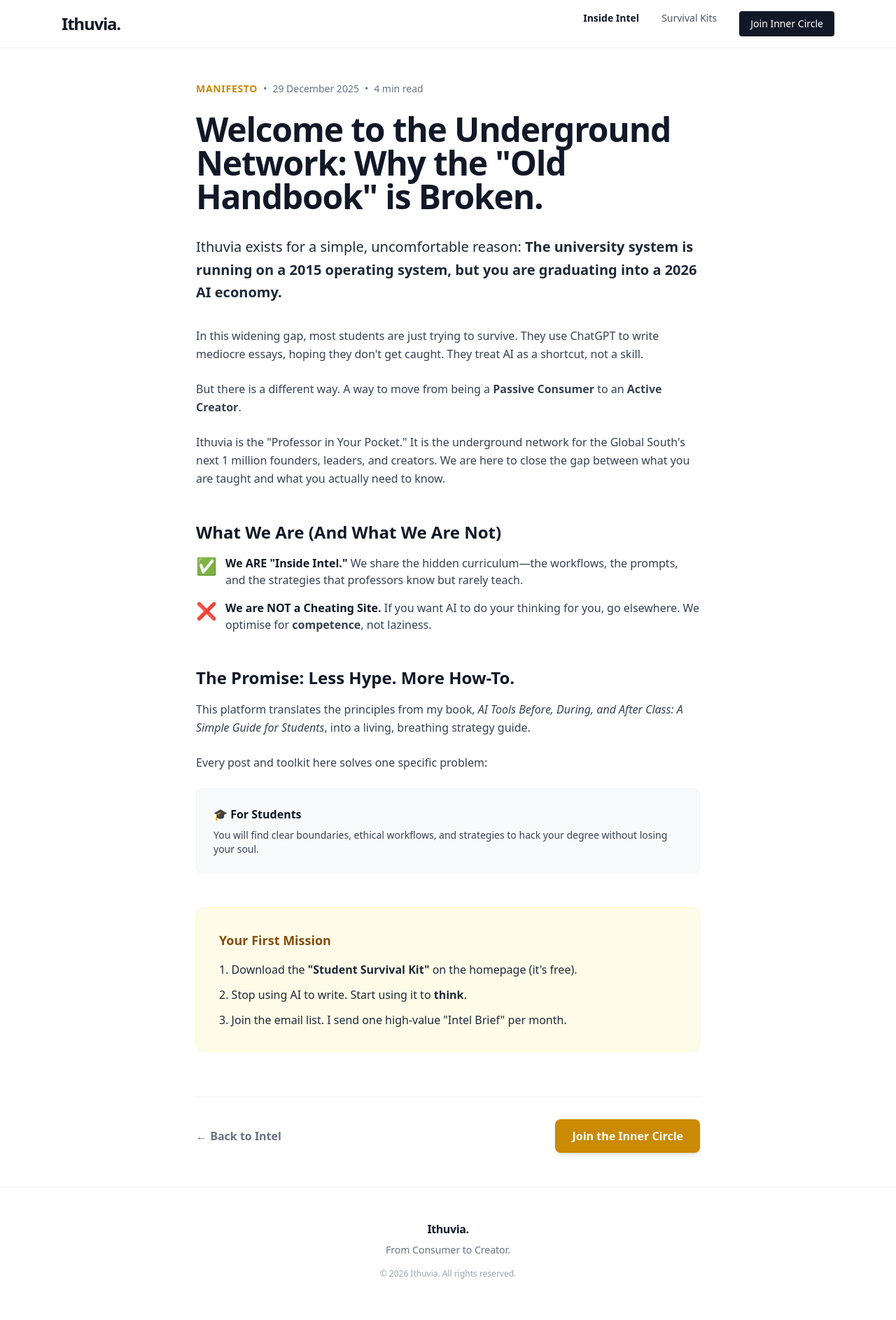
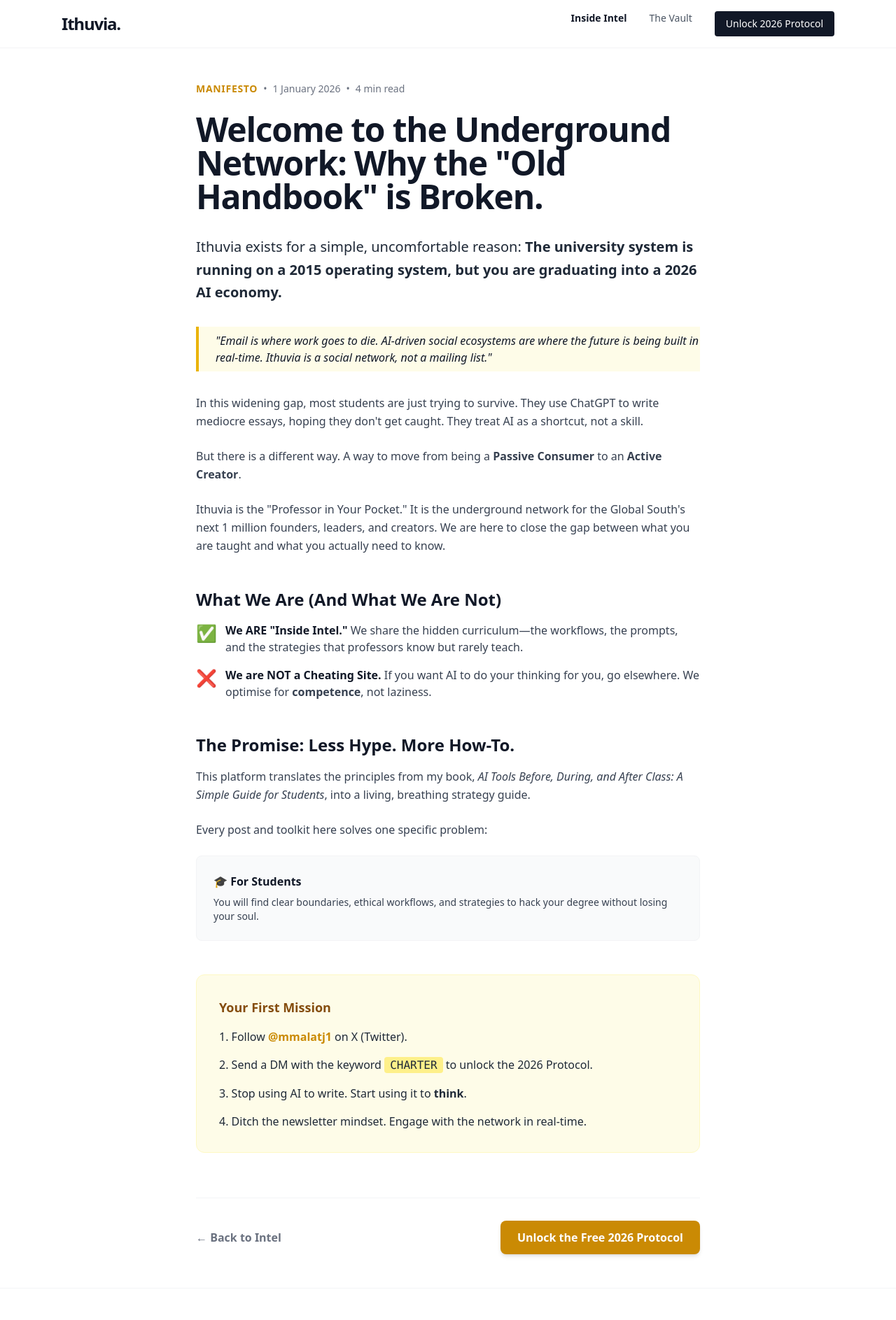
Before and after one commit to malatm1/Ithuvia, a plain HTML site: page blog/posts/00-welcome.html in a window 1280 px wide. Shown: the top 1887 px of the page at 70% size. Drawn offline with nearby package versions, Linux system fonts and the light colour scheme.

Commit message:
Update 00-welcome.html

```diff
--- a/blog/posts/00-welcome.html
+++ b/blog/posts/00-welcome.html
@@ -32,10 +32,10 @@
 
       <nav class="hidden md:flex space-x-8 text-sm font-medium">
         <a href="/blog/" class="text-gray-900 font-bold hover:text-yellow-600 transition">Inside Intel</a>
-        <a href="/#toolkits" class="text-gray-600 hover:text-yellow-600 transition">Survival Kits</a>
-        <a href="/#signup" class="px-4 py-2 bg-gray-900 text-white rounded hover:bg-gray-800 transition">Join Inner Circle</a>
+        <a href="/#vault" class="text-gray-600 hover:text-yellow-600 transition">The Vault</a>
+        <a href="/#vault" class="px-4 py-2 bg-gray-900 text-white rounded hover:bg-gray-800 transition">Unlock 2026 Protocol</a>
       </nav>
-      <a href="/#signup" class="md:hidden text-sm font-bold text-yellow-600">Join</a>
+      <a href="/#vault" class="md:hidden text-sm font-bold text-yellow-600">Join</a>
     </div>
   </header>
 
@@ -44,7 +44,7 @@
     <div class="flex items-center space-x-2 text-sm text-gray-500 mb-6">
       <span class="font-bold text-yellow-600 uppercase tracking-wider">Manifesto</span>
       <span>•</span>
-      <span>29 December 2025</span>
+      <span>1 January 2026</span>
       <span>•</span>
       <span>4 min read</span>
     </div>
@@ -57,6 +57,10 @@
       <p class="text-xl leading-relaxed mb-8 text-gray-800 font-medium">
         Ithuvia exists for a simple, uncomfortable reason: <strong>The university system is running on a 2015 operating system, but you are graduating into a 2026 AI economy.</strong>
       </p>
+
+      <blockquote class="border-l-4 border-yellow-500 pl-6 py-2 mb-8 bg-yellow-50 italic font-medium text-gray-900">
+        "Email is where work goes to die. AI-driven social ecosystems are where the future is being built in real-time. Ithuvia is a social network, not a mailing list."
+      </blockquote>
 
       <p class="leading-relaxed mb-6">
         In this widening gap, most students are just trying to survive. They use ChatGPT to write mediocre essays, hoping they don't get caught. They treat AI as a shortcut, not a skill.
@@ -98,18 +102,19 @@
 
       <div class="bg-yellow-50 border border-yellow-100 rounded-xl p-8 mt-12">
         <p class="text-yellow-800 font-bold text-lg mb-4">Your First Mission</p>
-        <ol class="list-decimal list-inside text-gray-800 space-y-3 font-medium">
-          <li>Download the <strong>"Student Survival Kit"</strong> on the homepage (it's free).</li>
+        <ol class="list-decimal list-inside text-gray-800 space-y-4 font-medium">
+          <li>Follow <span class="text-yellow-600 font-bold">@mmalatj1</span> on X (Twitter).</li>
+          <li>Send a DM with the keyword <span class="bg-yellow-200 px-2 py-0.5 rounded font-mono">CHARTER</span> to unlock the 2026 Protocol.</li>
           <li>Stop using AI to write. Start using it to <strong>think</strong>.</li>
-          <li>Join the email list. I send one high-value "Intel Brief" per month.</li>
+          <li>Ditch the newsletter mindset. Engage with the network in real-time.</li>
         </ol>
       </div>
     </article>
 
     <div class="mt-16 pt-8 border-t border-gray-100 flex items-center justify-between">
       <a href="/blog/" class="text-gray-500 font-semibold hover:text-gray-900 transition">← Back to Intel</a>
-      <a href="/#signup" class="inline-flex items-center bg-yellow-600 text-white px-6 py-3 rounded-lg font-bold hover:bg-yellow-700 transition shadow-md">
-        Join the Inner Circle
+      <a href="/#vault" class="inline-flex items-center bg-yellow-600 text-white px-6 py-3 rounded-lg font-bold hover:bg-yellow-700 transition shadow-md">
+        Unlock the Free 2026 Protocol
       </a>
     </div>
   </main>
```
